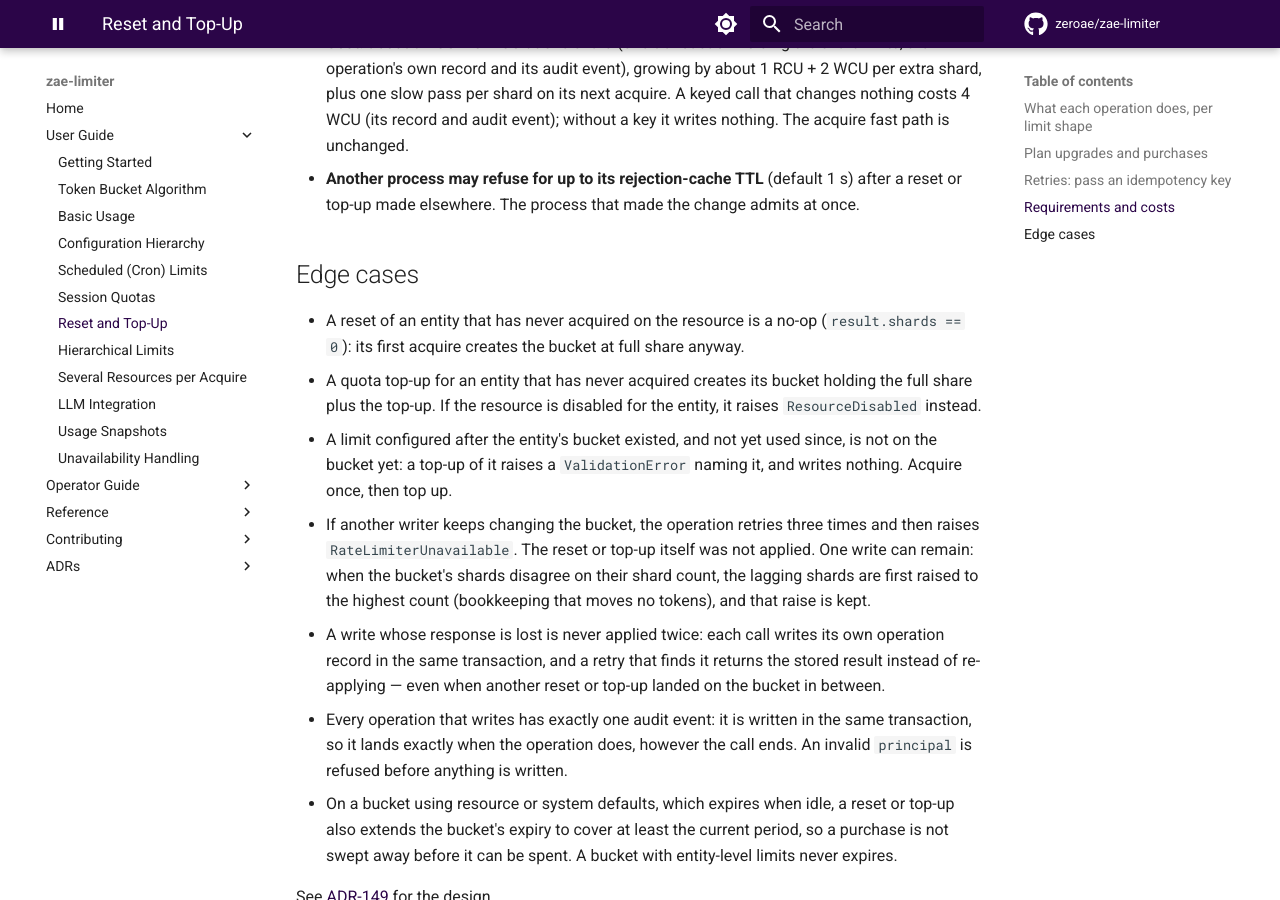
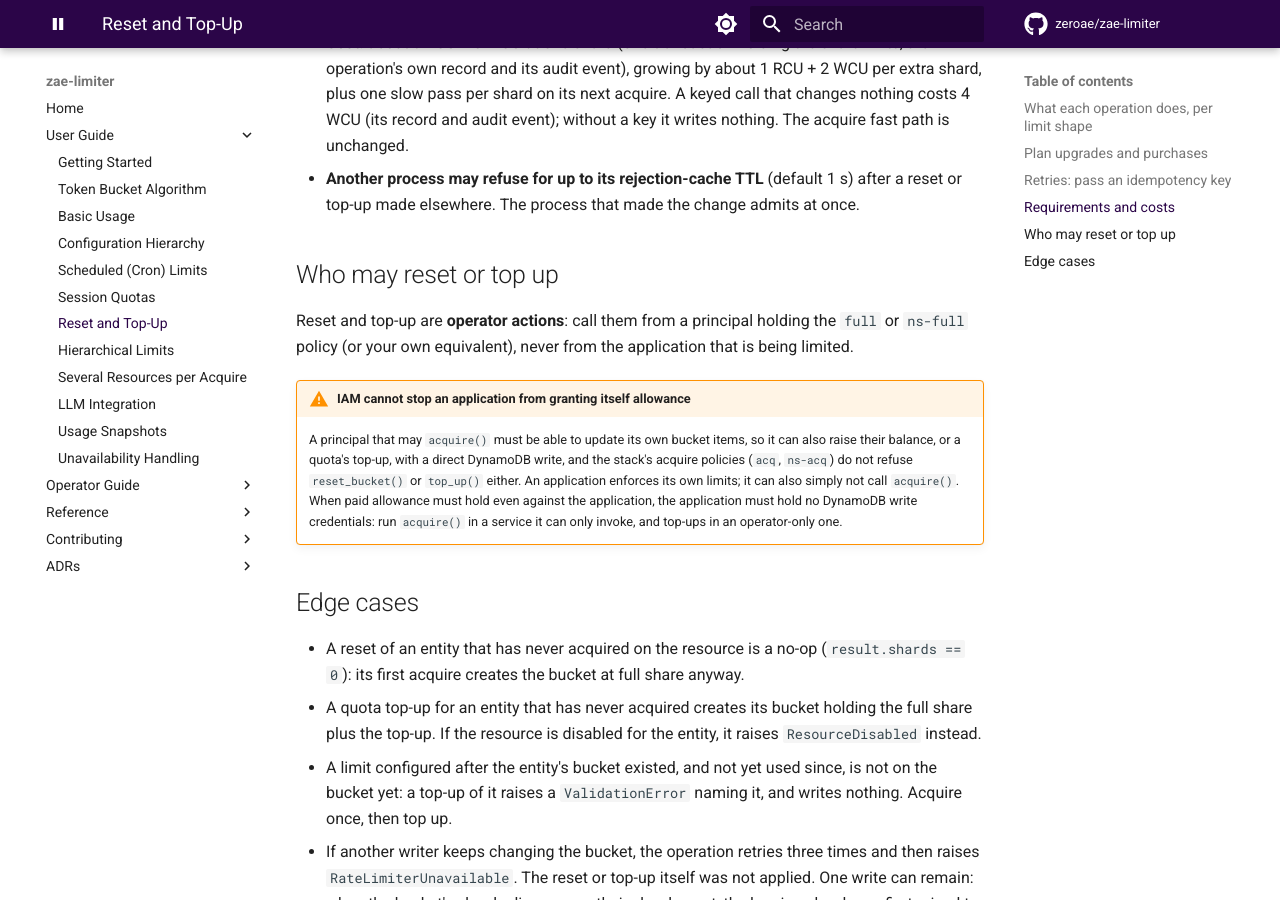
Before and after one commit to zeroae/zae-limiter, an MkDocs documentation site: the page built from docs/guide/reset-and-top-up.md, in a window 1280 px wide and 900 px high, scrolled down 3121 px. Built offline with MkDocs 1.6.1 and Material for MkDocs 9.7.7, drawn with Linux system fonts in a browser that asks for light colours; comment, search, counter and statistics services are not loaded; the version menu is left out.

Commit message:
📝 docs: say IAM cannot stop an application topping itself up
A real-AWS run showed a principal holding only the acquire policy (acq)
can call reset_bucket() and top_up(). It must: acquire() updates the
app's own bucket items, and IAM sees only which item and which attribute
names a write touches, never the values or what the expression does. An
ADD of +1,000,000 to b_rpm_tk looks like a refund. So no policy can stop
an application granting itself allowance; a bucket-only write rule for
the acquire policies could keep it out of the library's calls (the audit
Put would be refused), not off the items. Investigated with
iam simulate-custom-policy; that rule is a separate follow-up.

ADR-149 gains the Negative (operator actions by contract) and the guide
a "Who may reset or top up" section: use full / ns-full, and when paid
allowance must hold against the app itself, the app must hold no
DynamoDB write credentials.

Refs #470

Co-Authored-By: Claude Opus 5.5 <noreply@anthropic.com>
Claude-Session: https://claude.ai/code/session_017XzYMYKXNcZNQYS3xQhFdc

```diff
--- a/docs/guide/reset-and-top-up.md
+++ b/docs/guide/reset-and-top-up.md
@@ -122,6 +122,20 @@ entity, and once the entity exists.
 - **Another process may refuse for up to its rejection-cache TTL** (default 1 s) after a reset
   or top-up made elsewhere. The process that made the change admits at once.
 
+## Who may reset or top up
+
+Reset and top-up are **operator actions**: call them from a principal holding the `full` or
+`ns-full` policy (or your own equivalent), never from the application that is being limited.
+
+!!! warning "IAM cannot stop an application from granting itself allowance"
+    A principal that may `acquire()` must be able to update its own bucket items, so it can also
+    raise their balance, or a quota's top-up, with a direct DynamoDB write, and the stack's
+    acquire policies (`acq`, `ns-acq`) do not refuse `reset_bucket()` or `top_up()` either. An
+    application enforces its own limits; it can also simply not call `acquire()`. When paid
+    allowance must hold even against the application, the application must hold no DynamoDB
+    write credentials: run `acquire()` in a service it can only invoke, and top-ups in an
+    operator-only one.
+
 ## Edge cases
 
 - A reset of an entity that has never acquired on the resource is a no-op (`result.shards ==
```
Also changed, not shown: docs/adr/149-reset-and-top-up.md (+3 -0 lines).
